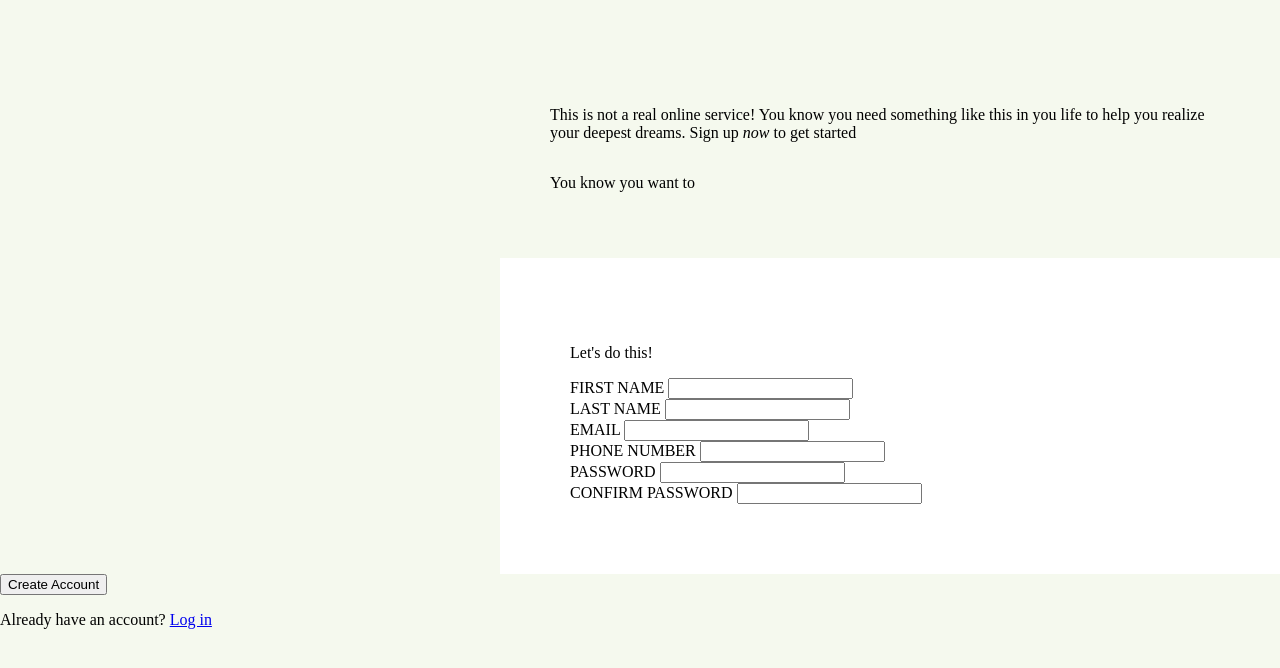
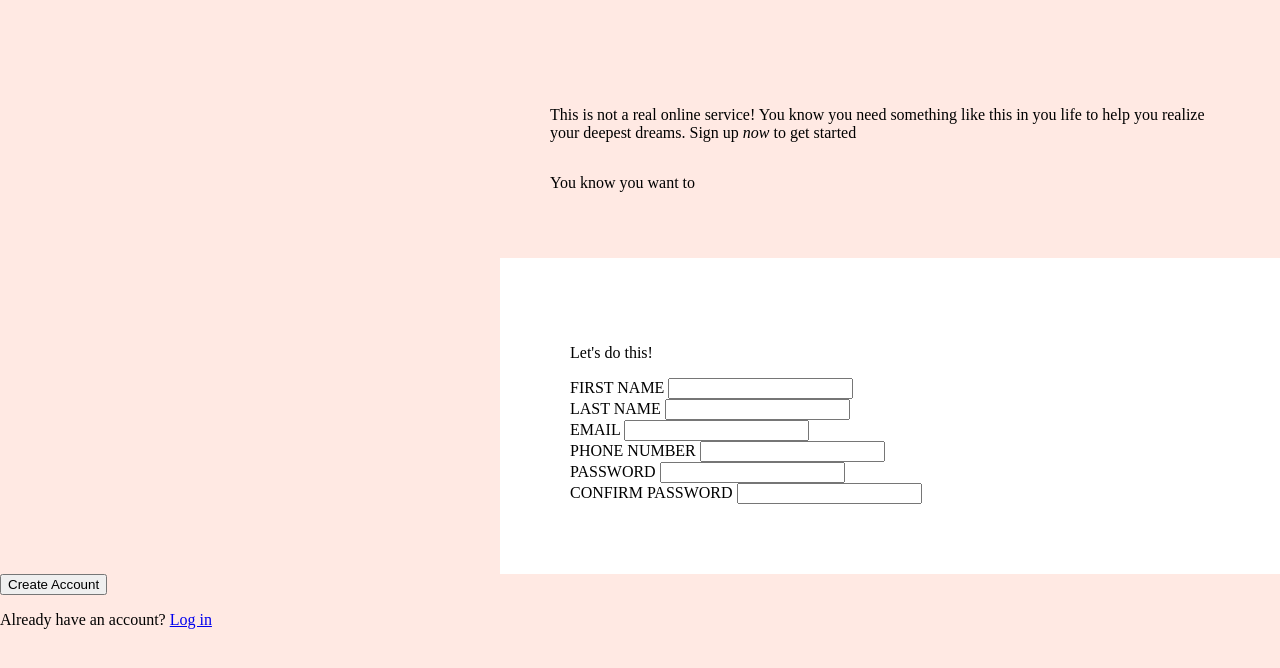
Before and after one commit to wilsonsiaw/sign-up-form, a plain HTML site: page index.html in a window 1280 px wide. Drawn offline with Linux system fonts and the light colour scheme.

Commit message:
Change the body's background color

```diff
--- a/style.css
+++ b/style.css
@@ -3,7 +3,7 @@ html {
 }
 
 body {
-   background-color: #f5f9ee;
+   background-color: #ffe9e3;
    min-height: 100%;
    margin: 0px 0px 0px 0px;
 }
```
